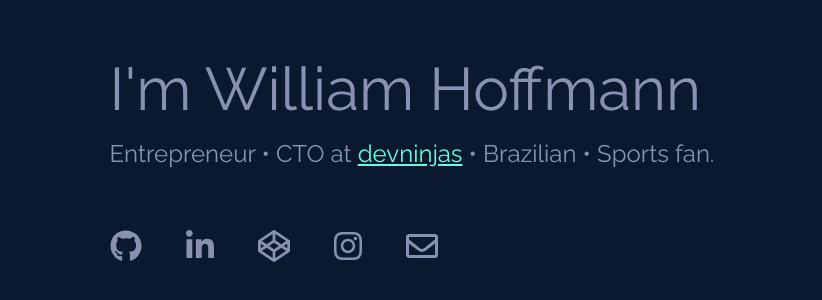
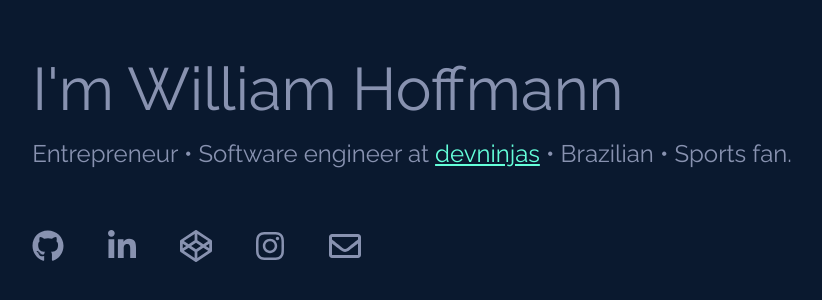
Before and after one commit to willhoffmann/willhoffmann.github.io, a plain HTML site: page index.html in a window 1280 px wide. Shown: the part 248-548 px from the top of the page, without its empty margins (228-1050 px from the left). Drawn offline with Linux system fonts and the light colour scheme.

Commit message:
Update index.html

```diff
--- a/index.html
+++ b/index.html
@@ -11,7 +11,7 @@
   <main class="personal__content">
     <h1 class="personal__content--title">I'm William Hoffmann</h1>
     <h3 class="personal__content--subtitle">
-      Entrepreneur • CTO at
+      Entrepreneur • Software engineer at
       <a href="http://devninjas.com.br" class="personal__content--link" title="devninjas" target="_blank">devninjas</a>
       • Brazilian • Sports fan.
     </h3>
```
